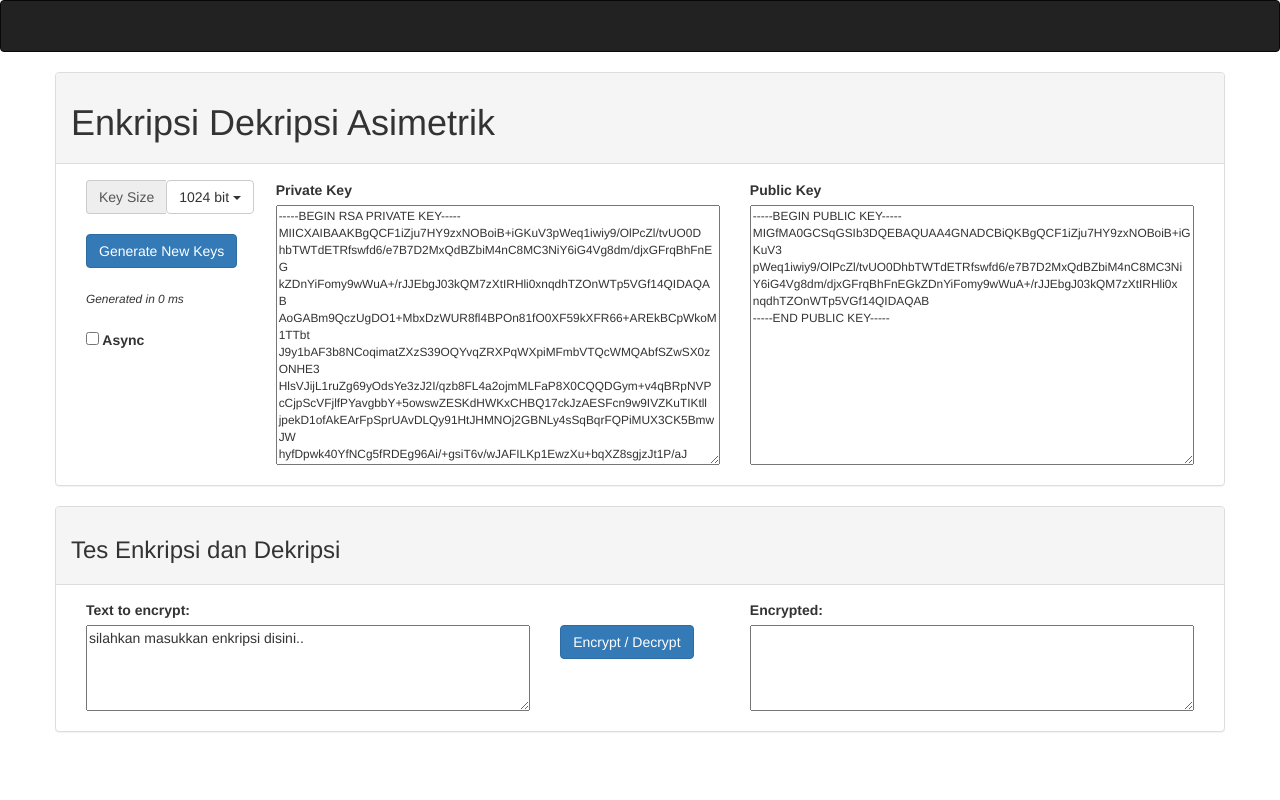
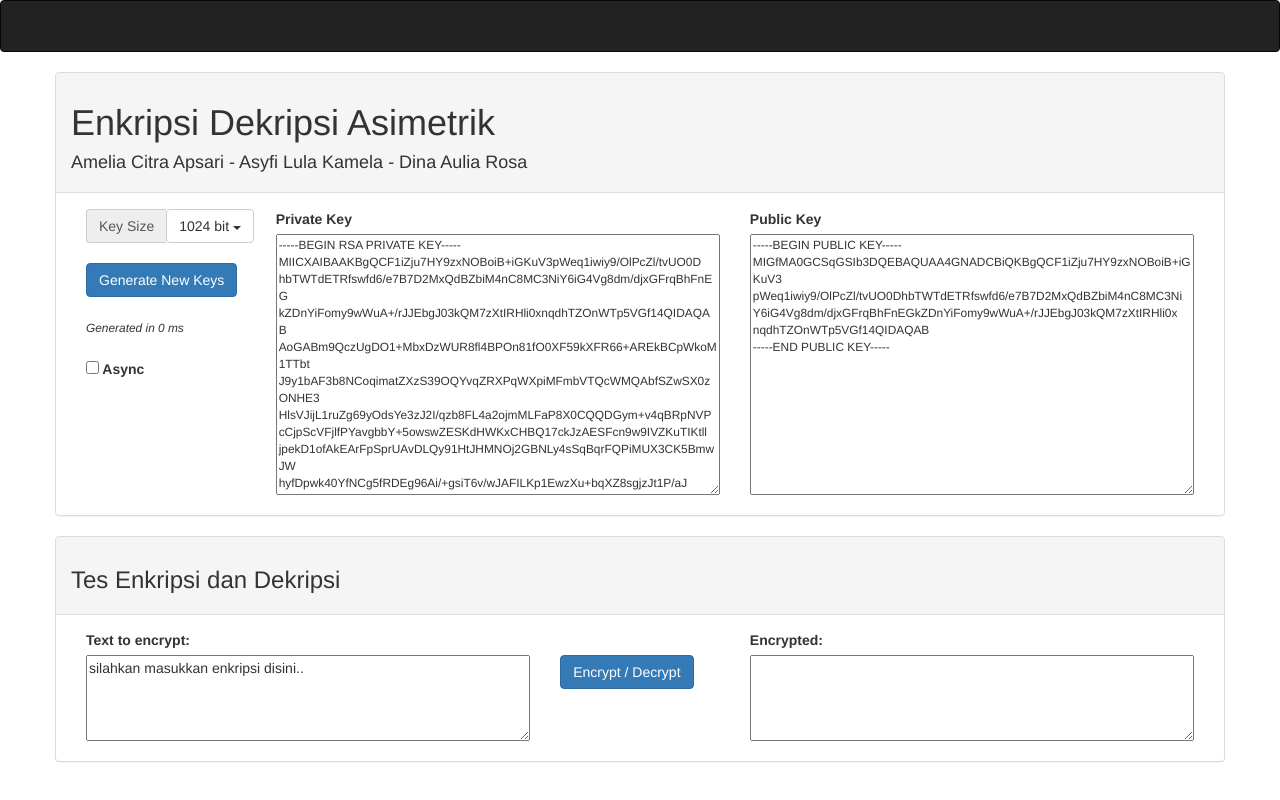
Before and after one commit to ameliaaacitra/enkripdekrip.github.io, a plain HTML site: page index.html in a window 1280 px wide. Drawn offline with nearby package versions, Linux system fonts and the light colour scheme.

Commit message:
beri nama

```diff
--- a/index.html
+++ b/index.html
@@ -41,7 +41,9 @@
 <div class="container">
   <div class="row">
   <div class="panel panel-default">
-    <div class="panel-heading"><h1>Enkripsi Dekripsi Asimetrik</h1></div>
+    <div class="panel-heading"><h1>Enkripsi Dekripsi Asimetrik</h1>
+      <h4>Amelia Citra Apsari - Asyfi Lula Kamela - Dina Aulia Rosa</h4>
+        </div>
     <div class="panel-body">
       <div class="row col-lg-12">
         </div>
```
